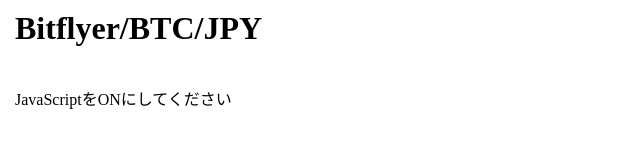
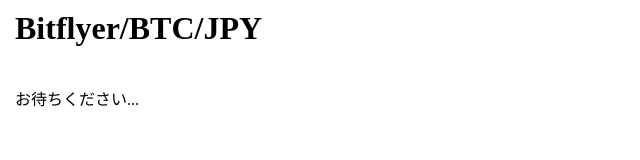
Before and after one commit to code-raisan/CoinChecker, a plain HTML site: page js/index.html in a window 1280 px wide. Shown: the whole page, without its empty margins (0-640 px from the left). Drawn offline with Linux system fonts and the light colour scheme; no server answers.

Commit message:
Update index.html

```diff
--- a/js/index.html
+++ b/js/index.html
@@ -18,6 +18,6 @@
             margin-left: 5px;
         }
     </style>
-    <script src="./main2.js"></script>
+    <script src="./main3.js"></script>
 </body>
 </html>
```
